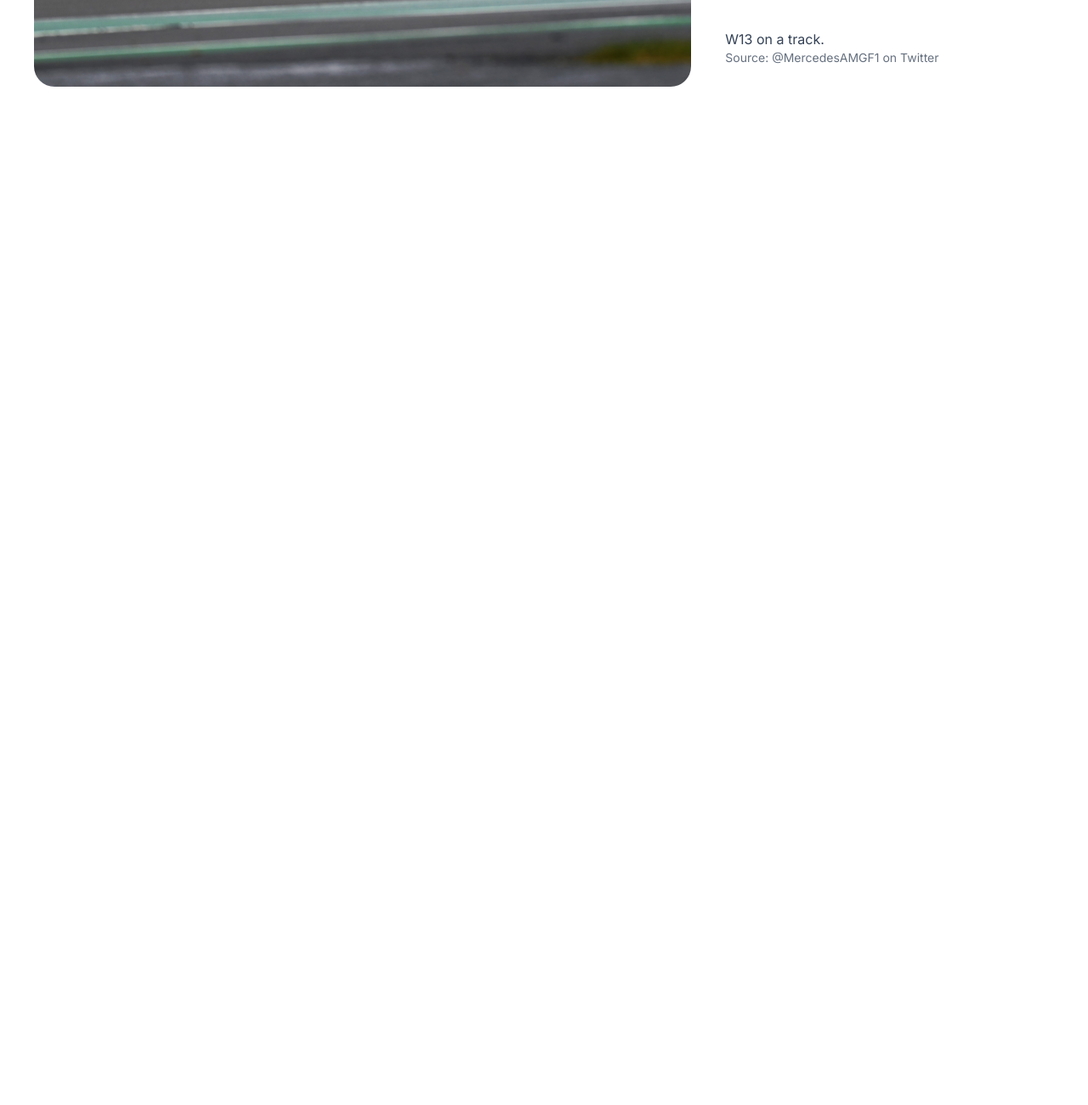
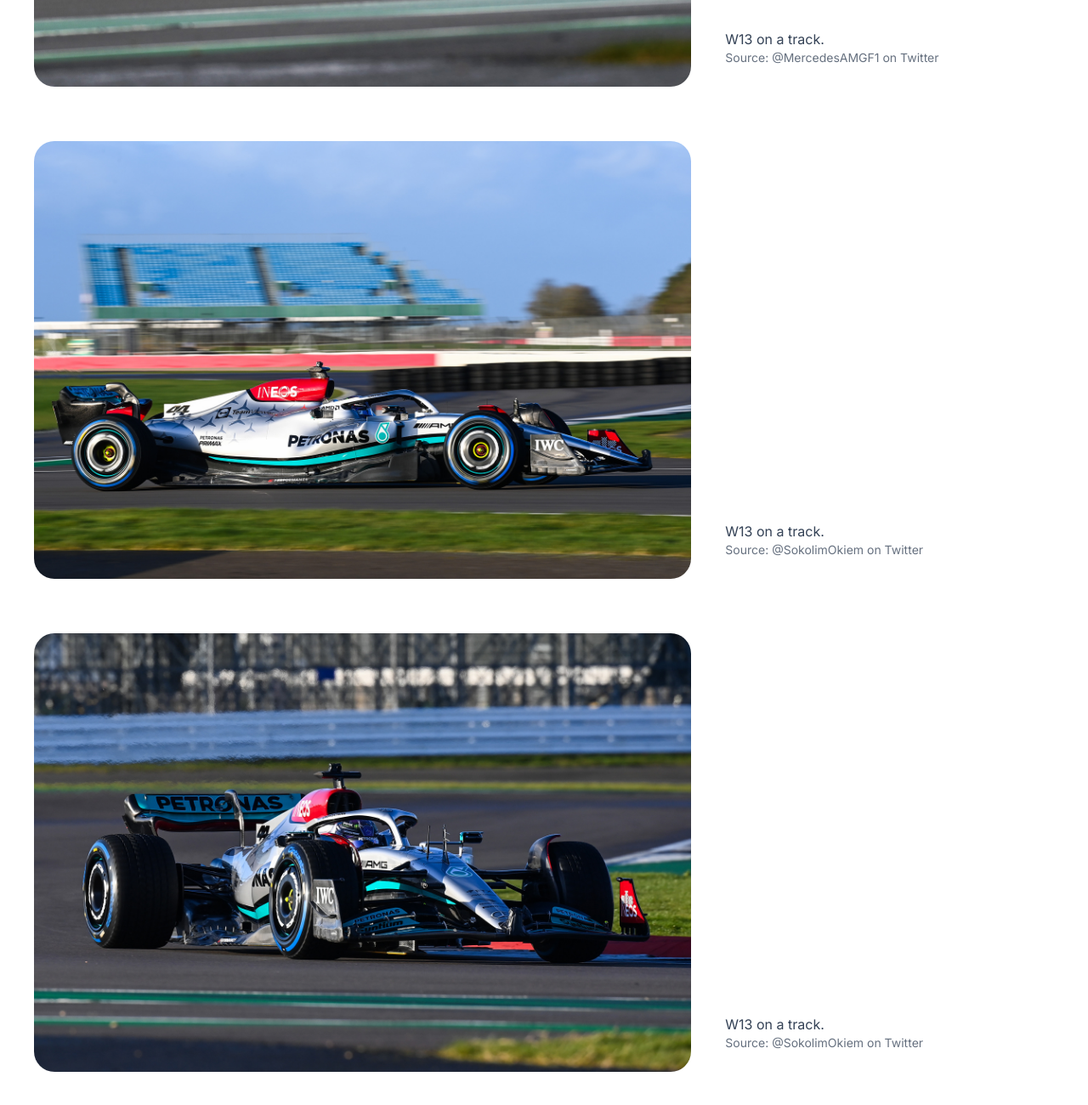
Before and after one commit to ludwiczakpawel/f1zone, a Gatsby site: page /mercedes in a window 1280 px wide. Shown: the part 6684-7984 px from the top of the page at 85% size. Before the commit the page ends 6826 px from the top, so only its background shows below. Built offline with nearby package versions, Linux system fonts and the light colour scheme; Gatsby itself is replaced by a stand-in of ours.

Commit message:
ferrari + merc

```diff
--- a/src/pages/ferrari.js
+++ b/src/pages/ferrari.js
@@ -11,6 +11,8 @@
 import Photo6 from "/static/ferrari/6.jpeg";
 import Photo7 from "/static/ferrari/7.jpeg";
 import Photo8 from "/static/ferrari/8.jpeg";
+import Photo9 from "/static/ferrari/9.jpeg";
+import Photo10 from "/static/ferrari/10.jpeg";
 
 const Ferrari = () => {
   return (
@@ -83,6 +85,18 @@
           caption="F1-75 on a track"
           source="@ScuderiaFerrari on Twitter"
         />
+        <Photo
+          src={Photo10}
+          alt="F1-75 on a track"
+          caption="F1-75 on a track"
+          source="@SokolimOkiem on Twitter"
+        />
+        <Photo
+          src={Photo11}
+          alt="F1-75 on a track"
+          caption="F1-75 on a track"
+          source="@SokolimOkiem on Twitter"
+        />
       </div>
     </main>
   );
--- a/src/pages/mercedes.js
+++ b/src/pages/mercedes.js
@@ -14,6 +14,8 @@
 import Photo9 from "/static/mercedes/9.jpg";
 import Photo10 from "/static/mercedes/10.jpeg";
 import Photo11 from "/static/mercedes/11.jpeg";
+import Photo12 from "/static/mercedes/12.jpeg";
+import Photo13 from "/static/mercedes/13.jpeg";
 
 const Mercedes = () => {
   return (
@@ -98,6 +100,18 @@
           caption="W13 on a track."
           source="@MercedesAMGF1 on Twitter"
         />
+        <Photo
+          src={Photo12}
+          alt="W13 on a track"
+          caption="W13 on a track."
+          source="@SokolimOkiem on Twitter"
+        />
+        <Photo
+          src={Photo13}
+          alt="W13 on a track"
+          caption="W13 on a track."
+          source="@SokolimOkiem on Twitter"
+        />
       </div>
     </main>
   );
```
Also changed, not shown: static/mercedes/12.jpeg (added), static/mercedes/13.jpeg (added), 2 other files.
